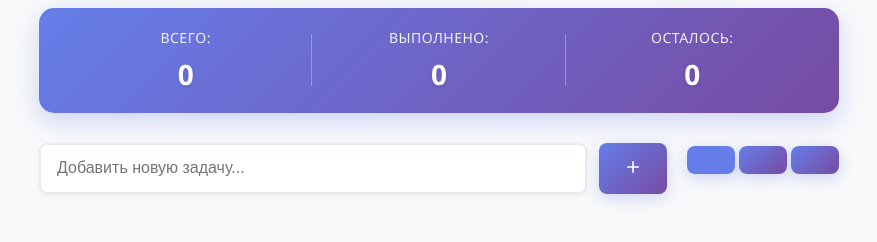
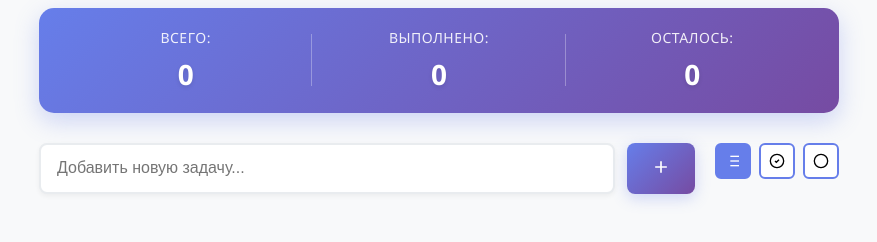
Before and after one commit to Kesha969/first-todoList, a plain HTML site: page index.html in a window 1280 px wide. Shown: the part 124-366 px from the top of the page, without its empty margins (201-1078 px from the left). Drawn offline with Linux system fonts and the light colour scheme.

Commit message:
fix: fix not displayed filter icons

```diff
--- a/js/view.js
+++ b/js/view.js
@@ -19,27 +19,13 @@ function initFilterButtons() {
     filterButtons.unchecked.innerHTML = SVG_Icons.circle;
 }
 
-initFilterButtons();
-
 const SVG_Icons = {
-    check: '<svg xmlns="http://www.w3.org/2000/svg" width="24" height="24" viewBox="0 0 24 24" fill="none" stroke="currentColor" stroke-width="2" stroke-linecap="round" stroke-linejoin="round" class="lucide lucide-check-icon lucide-check"><path d="M20 6 9 17l-5-5"/></svg>',
-    trash: '<svg xmlns="http://www.w3.org/2000/svg" width="24" height="24" viewBox="0 0 24 24" fill="none" stroke="currentColor" stroke-width="2" stroke-linecap="round" stroke-linejoin="round" class="lucide lucide-x-icon lucide-x"><path d="M18 6 6 18"/><path d="m6 6 12 12"/></svg>',
-    list: '<svg xmlns="http://www.w3.org/2000/svg" width="24" height="24" viewBox="0 0 24 24" fill="none" stroke="currentColor" stroke-width="2" stroke-linecap="round" stroke-linejoin="round" class="lucide lucide-list-icon lucide-list"><path d="M3 5h.01"/><path d="M3 12h.01"/><path d="M3 19h.01"/><path d="M8 5h13"/><path d="M8 12h13"/><path d="M8 19h13"/></svg>',
-    circleCheck: '<svg xmlns="http://www.w3.org/2000/svg" width="24" height="24" viewBox="0 0 24 24" fill="none" stroke="currentColor" stroke-width="2" stroke-linecap="round" stroke-linejoin="round" class="lucide lucide-circle-check-icon lucide-circle-check"><circle cx="12" cy="12" r="10"/><path d="m9 12 2 2 4-4"/></svg>',
-    circle: '<svg xmlns="http://www.w3.org/2000/svg" width="24" height="24" viewBox="0 0 24 24" fill="none" stroke="currentColor" stroke-width="2" stroke-linecap="round" stroke-linejoin="round" class="lucide lucide-circle-icon lucide-circle"><circle cx="12" cy="12" r="10"/></svg>'
+    check: '<svg xmlns="http://www.w3.org/2000/svg" width="16" height="16" viewBox="0 0 24 24" fill="none" stroke="currentColor" stroke-width="2" stroke-linecap="round" stroke-linejoin="round" class="lucide lucide-check-icon lucide-check"><path d="M20 6 9 17l-5-5"/></svg>',
+    trash: '<svg xmlns="http://www.w3.org/2000/svg" width="16" height="16" viewBox="0 0 24 24" fill="none" stroke="currentColor" stroke-width="2" stroke-linecap="round" stroke-linejoin="round" class="lucide lucide-x-icon lucide-x"><path d="M18 6 6 18"/><path d="m6 6 12 12"/></svg>',
+    list: '<svg width="16" height="16" viewBox="0 0 24 24" fill="none" stroke="currentColor" stroke-width="2"><path d="M3 5h.01"/><path d="M3 12h.01"/><path d="M3 19h.01"/><path d="M8 5h13"/><path d="M8 12h13"/><path d="M8 19h13"/></svg>',
+    circleCheck: '<svg width="16" height="16" viewBox="0 0 24 24" fill="none" stroke="currentColor" stroke-width="2"><circle cx="12" cy="12" r="10"/><path d="m9 12 2 2 4-4"/></svg>',
+    circle: '<svg width="16" height="16" viewBox="0 0 24 24" fill="none" stroke="currentColor" stroke-width="2"><circle cx="12" cy="12" r="10"/></svg>'
 };
-
-/*filterSelect.innerHTML = `
-    <option value="all">
-        ${SVG_Icons.list} Все
-    </option>
-    <option value="checked">
-        ${SVG_Icons.circleCheck} Завершенные
-    </option>
-    <option value="unchecked">
-        ${SVG_Icons.circle} Незавершенные
-    </option>
-`;*/
 
 // Отображение задач
 export function renderTasks(tasks, filter, onToggle, onDelete, onEdit, onStartEdit, onSelectTask) {
@@ -104,10 +90,6 @@ export function renderTasks(tasks, filter, onToggle, onDelete, onEdit, onStartEd
                 taskText.classList.add('completed');
             }
 
-            // Создаем элемент для галочки
-            const checkmark = document.createElement('span');
-            checkmark.style.cssText = 'color: white; font-weight: bold; font-size: 12px;';
-
             // Кнопка выполнения
             const completeBtn = document.createElement('button');
             completeBtn.className = 'complete-btn';
@@ -140,12 +122,14 @@ export function renderTasks(tasks, filter, onToggle, onDelete, onEdit, onStartEd
             newItem.appendChild(completeBtn);
             newItem.appendChild(deleteBtn);
 
+            // Временное редактирование текста
             newItem.addEventListener('dblclick', () => {
                 if (!task.completed) {
                     onStartEdit(task.id);
                 }
             });
 
+            // Для будущего открывающегося окна с более подробной информацией задачи
             newItem.addEventListener('click', (e) => {
                 // Проверяем что кликнули не по кнопкам
                 if (e.target !== completeBtn && e.target !== deleteBtn) {
@@ -176,6 +160,7 @@ export function updateCounter(tasks) {
 
 // Получение DOM элементов
 export function getDOMElements() {
+    initFilterButtons();
     return {
         taskInput,
         addButton,
--- a/style.css
+++ b/style.css
@@ -237,18 +237,21 @@ li:hover {
 }
 
 /* ===== КНОПКИ УПРАВЛЕНИЯ ФИЛЬТРАМИ ==== */
+.icon-filters {
+    display: flex;
+    gap: 8px;
+}
+
 .filter-btn {
-    background: linear-gradient(135deg, #667eea 0%, #764ba2 100%);
-    color: white;
-    border: none;
-    padding: 14px 24px;
-    border-radius: 8px;
+    background: white;
+    border: 2px solid #667eea;
+    border-radius: 6px;
+    padding: 8px;
     cursor: pointer;
-    font-weight: 600;
-    font-size: 14px;
     transition: all 0.3s ease;
-    white-space: nowrap;
-    box-shadow: 0 4px 15px rgba(102, 126, 234, 0.3);
+    display: flex;
+    align-items: center;
+    justify-content: center;
 }
 
 .filter-btn:hover {
```
